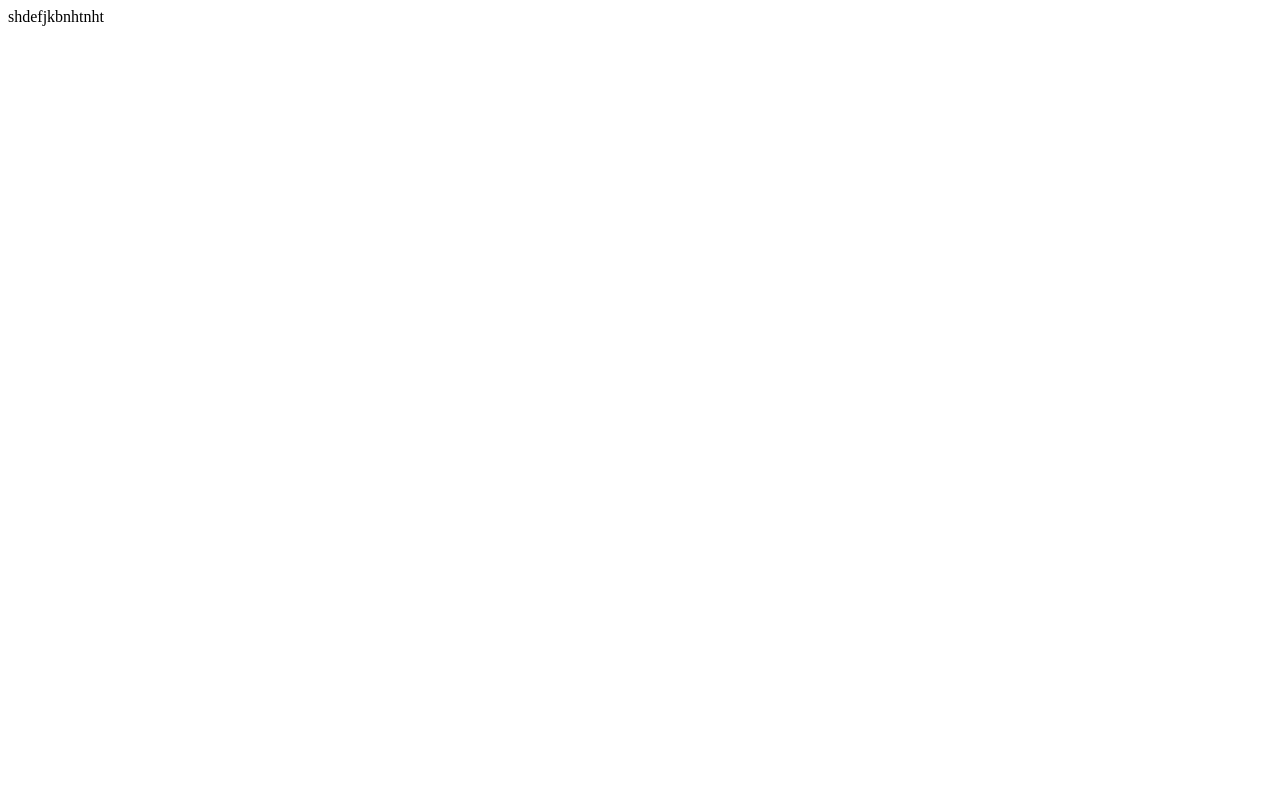
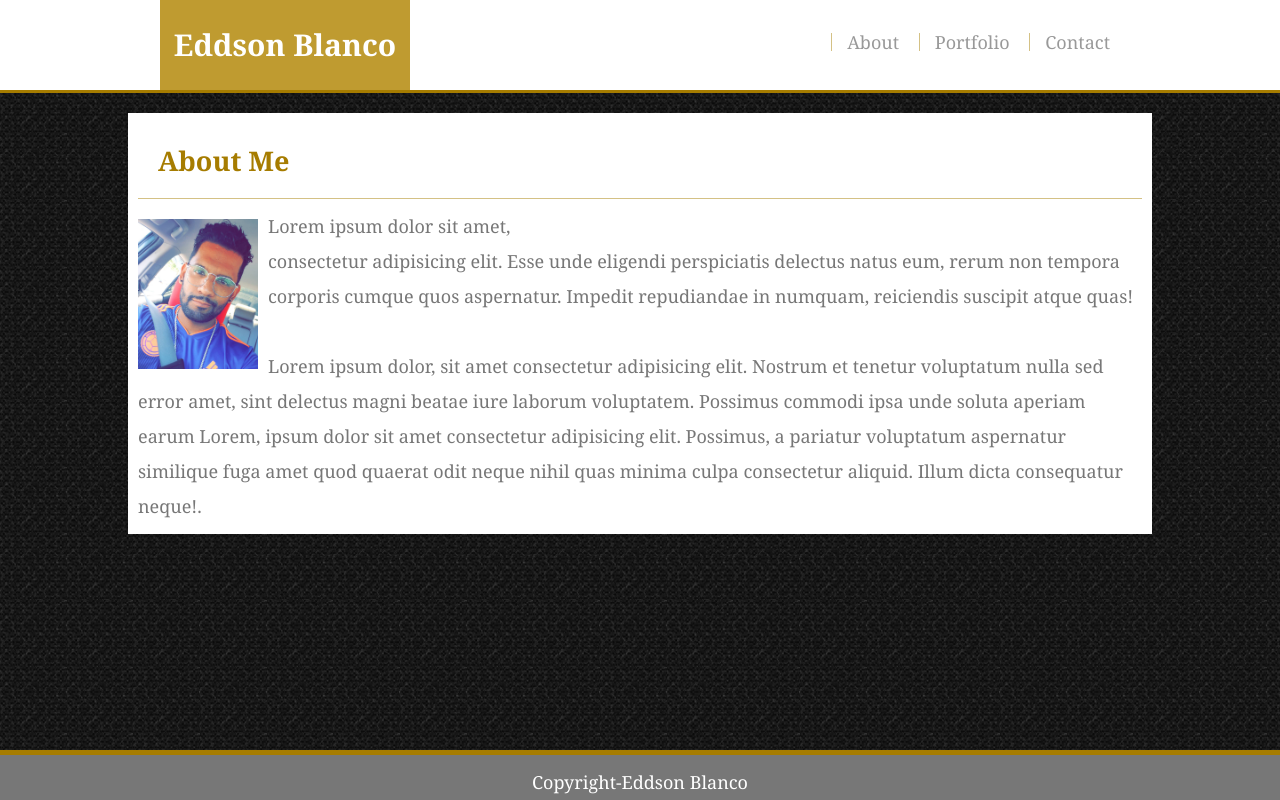
Before and after one commit to Eddsonblanco/Basic-Portfolio, a plain HTML site: page index.html in a window 1280 px wide. Drawn offline with Linux system fonts and the light colour scheme.

Commit message:
first part ready

```diff
--- a/assets/css/style.css
+++ b/assets/css/style.css
@@ -0,0 +1,100 @@
+*{
+    margin: 0px;
+    padding: 0px;
+    box-sizing: border-box;
+}
+
+body{
+    font-family: Arial, "Helvetica Neue", Helvetica, sans-serif;
+    font-size: 18px;
+    line-height: 35px;
+    color: #777777;
+    font-family: 'Georgia', Times, Times New Roman, serif;
+    color: #ffffff;
+    background-image: url("../img/mosaic.png")
+}
+
+.container {
+    width: 100%;
+    max-width: 960px;
+    margin: auto;
+    clear: both;
+}
+
+#header{
+    width: 100%;
+    overflow: auto;
+    color: #ffffff;
+    background: #ffffff;
+    border-bottom: 3px solid #a67c00;
+
+}
+#name{
+    background-color:#bf9b30;
+    float: left;
+    width: 250px;
+    height: 90px;
+    font-family: Georgia, Times, "Times New Roman", serif;
+    font-size: 30px;
+    font-weight: 700;
+    line-height: 90px;
+    color: #ffffff;
+    text-align: center;
+    text-decoration: none;
+
+}
+nav {
+    float: right;
+    margin-top: 25px;
+    margin-right: 10px;
+}
+
+nav a {
+    display: inline-block;
+    padding-left: 15px;
+    color: #999;
+    text-decoration: none;
+    border-left: 0.5px solid #a67d007a;
+    margin-left: 15px;
+    line-height: 18px;
+}
+
+#main{
+    width: 80%;
+    margin:20px auto;
+    background-color: #ffffff;
+    color: #777777;
+    overflow: auto;
+}
+h2{
+    padding: 20px 0px 20px 20px;
+    margin: 10px ;
+    border-bottom: solid 0.5px  #a67d007a;
+    color: #a67c00;
+}
+img{
+    height: 150px;
+    float: left;
+    margin: 10px ;
+}
+.bio{
+    margin: 10px;
+
+
+}
+footer{
+
+    width: 100%;
+    position: fixed;
+    text-align: center;
+    background-color: #777777;
+    border-top:solid 5px #a67c00;
+    height: 50px;
+    margin:  auto;
+    padding: 10px  ;
+    bottom: 0;
+    clear: both;
+
+
+
+}
--- a/index.html
+++ b/index.html
@@ -1 +1,31 @@
-shdefjkbnhtnht
+<!DOCTYPE html>
+<html lang="en">
+<head>
+    <meta charset="UTF-8">
+    <meta name="viewport" content="width=device-width, initial-scale=1.0">
+    <meta http-equiv="X-UA-Compatible" content="ie=edge">
+    <link rel="stylesheet" href="assets/css/style.css">
+    <title>Eddson Blanco</title>
+</head>
+<body>
+    <header id="header">
+    <div class="container">
+        <a id="name" href=""> Eddson Blanco </a>
+            <nav>
+                <a href="index.html">About</a>
+                <a href="portfolio.html">Portfolio</a>
+                <a href="">Contact</a>
+            </nav>
+    </div>
+  </header>
+
+    <section id="main">
+        <h2>About Me</h2>
+        <img src="assets/img/36976847_10157572807912892_2576069638374817792_o.jpg" alt="Eddson img">
+        <p class="bio">Lorem ipsum dolor sit amet,<br> consectetur adipisicing elit. Esse unde eligendi perspiciatis delectus natus eum, rerum non tempora corporis cumque quos aspernatur. Impedit repudiandae in numquam, reiciendis suscipit atque quas! <br> <br> Lorem ipsum dolor, sit amet consectetur adipisicing elit. Nostrum et tenetur voluptatum nulla sed error amet, sint delectus magni beatae iure laborum voluptatem. Possimus commodi ipsa unde soluta aperiam earum Lorem, ipsum dolor sit amet consectetur adipisicing elit. Possimus, a pariatur voluptatum aspernatur similique fuga amet quod quaerat odit neque nihil quas minima culpa consectetur aliquid. Illum dicta consequatur neque!.</p>
+    </section>
+
+    <footer> Copyright-Eddson Blanco</footer>
+
+</body>
+</html>
```
Also changed, not shown: assets/img/._mosaic.png (added), assets/img/mosaic.png (added), 3 other files.
